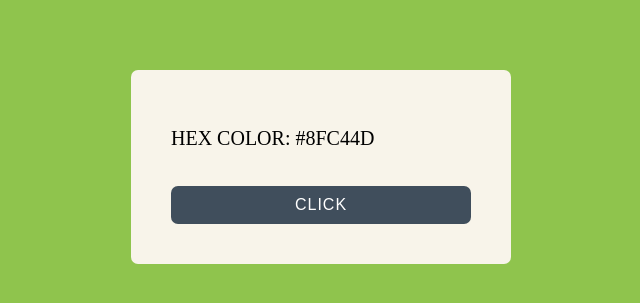
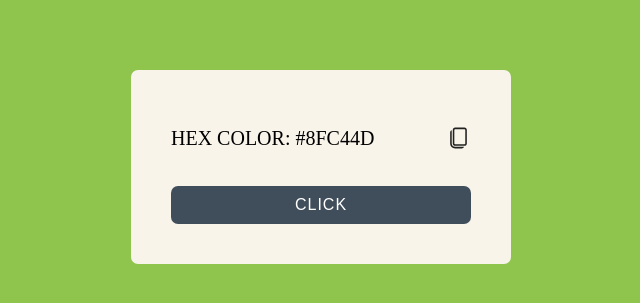
Before and after one commit to dspodina/hex-picker, a website with bundled scripts: page index.html in a window 1280 px wide. Both pictures are taken after a click on the button "CLICK". Shown: the part 241-544 px from the top of the page, 327-967 px from the left. Built offline with nearby package versions, Linux system fonts and the light colour scheme.

Commit message:
icon for the random copy color added

```diff
--- a/index.html
+++ b/index.html
@@ -8,8 +8,11 @@
 </head>
 <body>
     <div id="display">
-        <div class="inner-text">
-            <h2 id="h2">Pick your color</h2>
+        <div class="inner-elements">
+            <div class="copy-colors">
+                <h2 id="h2">Pick your color</h2>
+                <img id="copy-icon" src="./src/public/copy-icon.svg" alt="">
+            </div>
             <button id="btn">Click</button>
         </div>
     </div>
--- a/src/dom.js
+++ b/src/dom.js
@@ -1,6 +1,7 @@
 const dom = {
     header: document.getElementById("h2"),
-    btn: document.getElementById("btn")
+    btn: document.getElementById("btn"),
+    copyIcon: document.getElementById("copy-icon")
 };
 
 export default dom;
--- a/src/index.js
+++ b/src/index.js
@@ -17,4 +17,9 @@ dom.btn.addEventListener("click", () => {
     const color = getRandomColor();
     document.body.style.backgroundColor = color;
     dom.header.innerText = `HEX color: ${color}`;
+    dom.copyIcon.style.display = "block"
 });
+
+dom.copyIcon.addEventListener("click", () => {
+
+});
--- a/style.css
+++ b/style.css
@@ -7,13 +7,25 @@
     width: 100vw;
 }
 
-.inner-text {
+#h2 {
+    font-size: 20px;
+    text-transform: uppercase;
+    font-weight: lighter;
+}
+
+.inner-elements {
     display: flex;
     flex-direction: column;
     background-color: #F8F4EA;
     border-radius: 7px;
     padding: 40px;
     width: 300px;
+}
+
+.copy-colors {
+ display: flex;
+ flex-direction: row;
+ justify-content: space-between;
 }
 
 #btn {
@@ -33,9 +45,12 @@
     background-color: #4F6272;
 }
 
+#copy-icon {
+    display: none;
+    width: 25px;
+    transition: transform .1s;
+}
 
-#h2 {
-    font-size: 20px;
-    text-transform: uppercase;
-    font-weight: lighter;
+#copy-icon:hover {
+    transform: scale(1.1);
 }
```
Also changed, not shown: src/public/copy-icon.svg (added).
